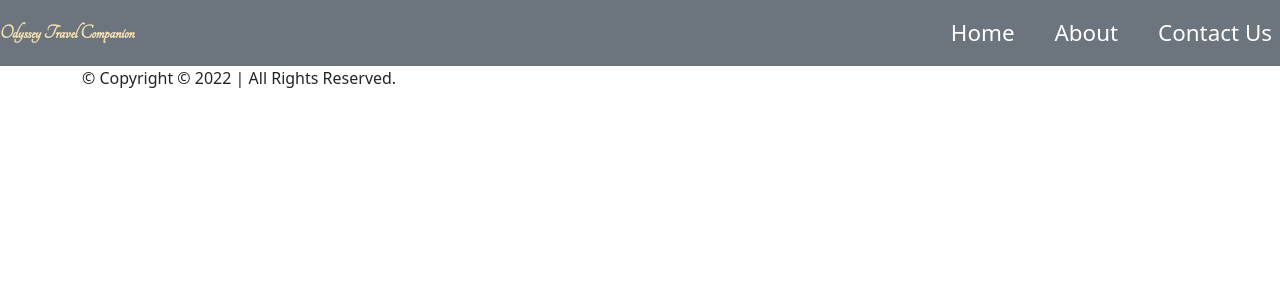
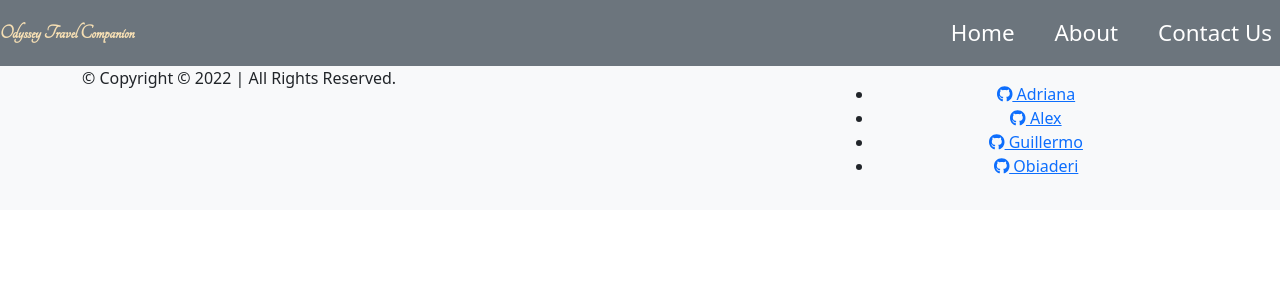
Before and after one commit to abuttle2/odyssey-travel-companion, a React (Create React App) app: page /contact in a window 1280 px wide. Shown: the top 300 px of the page. Built offline with nearby package versions, Linux system fonts and the light colour scheme.

Commit message:
added icons to the footer

```diff
--- a/package.json
+++ b/package.json
@@ -4,6 +4,11 @@
   "private": true,
   "dependencies": {
     "@fortawesome/fontawesome-free": "^6.3.0",
+    "@fortawesome/fontawesome-svg-core": "^6.3.0",
+    "@fortawesome/free-brands-svg-icons": "^6.3.0",
+    "@fortawesome/free-regular-svg-icons": "^6.3.0",
+    "@fortawesome/free-solid-svg-icons": "^6.3.0",
+    "@fortawesome/react-fontawesome": "^0.2.0",
     "@testing-library/jest-dom": "^5.16.5",
     "@testing-library/react": "^13.4.0",
     "@testing-library/user-event": "^13.5.0",
--- a/src/Footer.css
+++ b/src/Footer.css
@@ -11,3 +11,21 @@
     text-decoration: none;
     text-size-adjust: auto;
 }
+
+.footer .social_media-icons a {
+    width: 40px;
+    height: 40px;
+    line-height: 40px;
+    margin-left: 20px;
+    margin-right: 0;
+    border-radius: 100%;
+    background-color: black;
+    }
+
+.footer .copyright-text {
+    color: red;
+    margin-top: 90px;
+    margin-left: 300px;
+    text-align: left;
+
+}
--- a/src/components/pages/Footer.js
+++ b/src/components/pages/Footer.js
@@ -1,18 +1,44 @@
 import React from 'react';
 import { Container, Row, Col } from 'react-bootstrap';
+import { FontAwesomeIcon} from '@fortawesome/react-fontawesome';
+import { faGithub } from '@fortawesome/free-brands-svg-icons';
 
 
 
 function Footer () {
     return (
-      <footer className="footer">
+      <footer className="footer bg-light">
         <Container>
             <Row>
-                <Col>
-                    <p>&copy; Copyright © 2022 | All Rights Reserved.</p>
-                </Col>
+              <Col className='col-sm-12 col-md-6 col-lg-8'>
+                <p className='copyright-text'>&copy; Copyright © 2022 | All Rights Reserved.</p>
+              </Col>
+                <Col className='col-sm-12 col-md-6 col-lg-4 text-center py-3'>
+                  <ul className='social_media-icons'>
+                    <li>
+                      <a href="https://github.com/Adriana-Camarotto">
+                        <FontAwesomeIcon icon={faGithub} /> Adriana
+                      </a>
+                    </li>
+                    <li>
+                      <a href="https://github.com/abuttle2">
+                        <FontAwesomeIcon icon={faGithub} /> Alex
+                      </a>
+                    </li>
+                    <li>
+                      <a href="https://github.com/willguille">
+                        <FontAwesomeIcon icon={faGithub} /> Guillermo
+                      </a>
+                    </li>
+                    <li>
+                      <a href="https://github.com/aobiaderi">
+                        <FontAwesomeIcon icon={faGithub} /> Obiaderi
+                      </a>
+                    </li>
+                  </ul>
+              </Col>
             </Row>
-        </Container>
+          </Container>
 
       </footer>
     );
```
Also changed, not shown: 1 other file (tests, documents, lock files or other folders).
